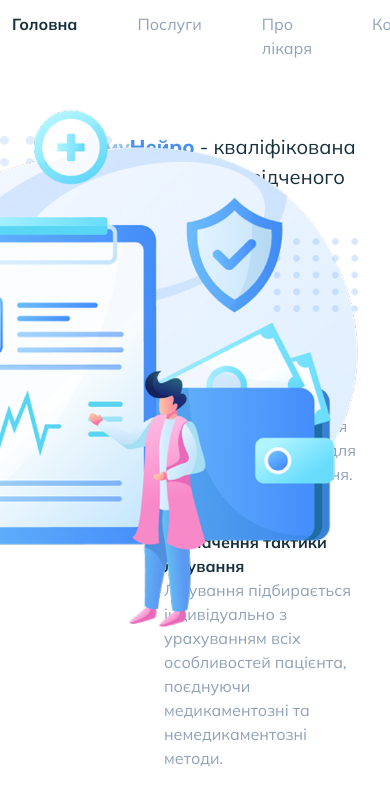
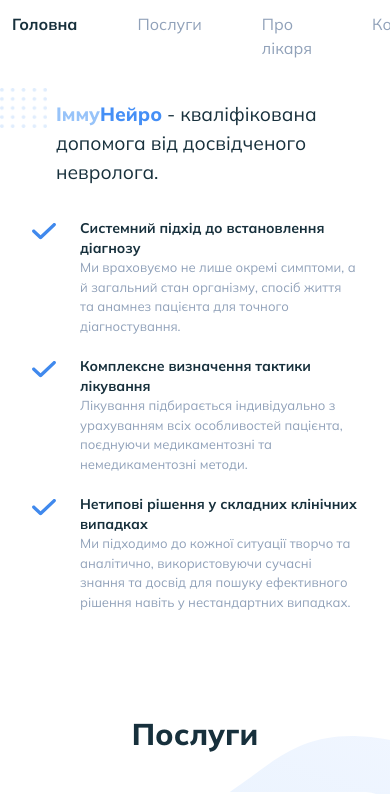
Before and after one commit to msselizabeth/immu-neuro, a Next.js app: page / in a window 390 px wide. Shown: the top 794 px of the page. Built offline with nearby package versions, Linux system fonts and the light colour scheme.

Commit message:
updated component and styles fro mobile v

```diff
--- a/components/Hero/Hero.module.css
+++ b/components/Hero/Hero.module.css
@@ -1,23 +1,41 @@
-.hero::after, .hero::before {
+.hero::after,
+.hero::before {
     content: '';
     position: absolute;
-     background-size: cover;
+    background-size: contain;
+    background-repeat: no-repeat;
+
 }
-.hero::before{
+
+.hero::before {
+    top: 1rem;
+    left: 0;
+    width: 3.75rem;
+    height: 2.5rem;
+    background-image: url("/dots.png");
+}
+
+@media screen and (min-width:1280px) {
+    .hero::before {
         top: 4rem;
         left: 0;
         width: 7rem;
         height: 6rem;
-    background-image: url("/dots.png");
+        ;
     }
-.hero::after{
+    .hero::after {
         top: 2rem;
         right: 2rem;
         background-image: url("/hero-image.png");
         width: 38rem;
         height: 32.75rem;
+        z-index: -10;
     }
-.nav {
+}
+
+
+
+.list_container {
     box-shadow: -10 10 15 rgba(229, 233, 246, 0.85);
 }
 
@@ -28,6 +46,13 @@
     left: 0;
     background-image: url('/check-icon.svg');
     background-size: cover;
+    width: 1.5rem;
+    height: 1.5rem;
+}
+
+@media screen and (min-width:1280px) {
+    .item::before {
         width: 2.5rem;
         height: 2.5rem;
     }
+}
--- a/components/Hero/Hero.tsx
+++ b/components/Hero/Hero.tsx
@@ -2,44 +2,44 @@ import styles from "./Hero.module.css"
 
 export default function Hero() {
   return (
-    <section className={`${styles.hero} relative w-full max-w-[100rem] m-auto pt-15 pb-15`}>
+    <section className={`${styles.hero} relative pl-4 pr-4 pt-7 pb-7 w-full max-w-[100rem] m-auto xo:pt-15 xl:pb-15`}>
       <div className="md:w-3xl xl:w-7xl m-auto">
-        <h1 className="text-[1.25rem] md:text-[1.55rem] xl:text-[2.1rem] xl:leading-[3.25rem] max-w-[770px] pl-21">
+        <h1 className="text-[1.2rem] md:text-[1.55rem] xl:text-[2.1rem] xl:leading-[3.25rem] max-w-[770px] pl-10 xl:pl-21">
           <span className="text-[#458FF6] font-extrabold">
             <span className="text-[#97C3F9]">Імму</span>Нейро
           </span>
           {` - кваліфікована допомога від досвідченого невролога.`}
         </h1>
 
-        <nav className={`${styles.nav} ml-21 mt-10 max-w-[650px] rounded-3xl`}>
-          <ul className="p-8 flex flex-col gap-5">
+        <div className={`${styles.list_container}  mt-4 xl:ml-21 xl:mt-10  max-w-[650px] rounded-3xl `}>
+          <ul className="p-4 xl:p-8 flex flex-col gap-5">
             <li className={`${styles.item} relative pl-[3rem]`}>
-              <h2 className="font-bold xl:text-xl">Системний підхід до встановлення діагнозу</h2>
-              <p className="text-slate-400">
+              <h2 className="text-sm font-bold xl:text-xl">Системний підхід до встановлення діагнозу</h2>
+              <p className="text-[13px] text-slate-400">
                 Ми враховуємо не лише окремі симптоми, а й загальний стан
                 організму, спосіб життя та анамнез пацієнта для точного
                 діагностування.
               </p>
             </li>
             <li className={`${styles.item} relative pl-[3rem]`}>
-              <h2 className="font-bold xl:text-xl">Комплексне визначення тактики лікування</h2>
+              <h2 className="text-sm font-bold xl:text-xl">Комплексне визначення тактики лікування</h2>
 
-              <p className="text-slate-400">
+              <p className="text-[13px] text-slate-400">
                 Лікування підбирається індивідуально з урахуванням всіх
                 особливостей пацієнта, поєднуючи медикаментозні та
                 немедикаментозні методи.
               </p>
             </li>
             <li className={`${styles.item} relative pl-[3rem]`}>
-              <h2 className="font-bold xl:text-xl">Нетипові рішення у складних клінічних випадках</h2>
-              <p className="text-slate-400">
+              <h2 className="text-sm font-bold xl:text-xl">Нетипові рішення у складних клінічних випадках</h2>
+              <p className="text-[13px] text-slate-400">
                 Ми підходимо до кожної ситуації творчо та аналітично,
                 використовуючи сучасні знання та досвід для пошуку ефективного
                 рішення навіть у нестандартних випадках.
               </p>
             </li>
           </ul>
-        </nav>
+        </div>
       </div>
     </section>
   );
```
Lines whose indentation alone changed are shown as unchanged.
